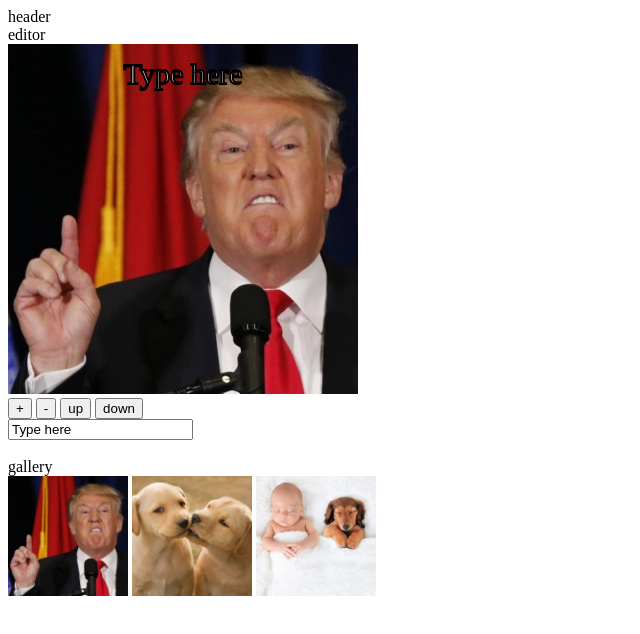
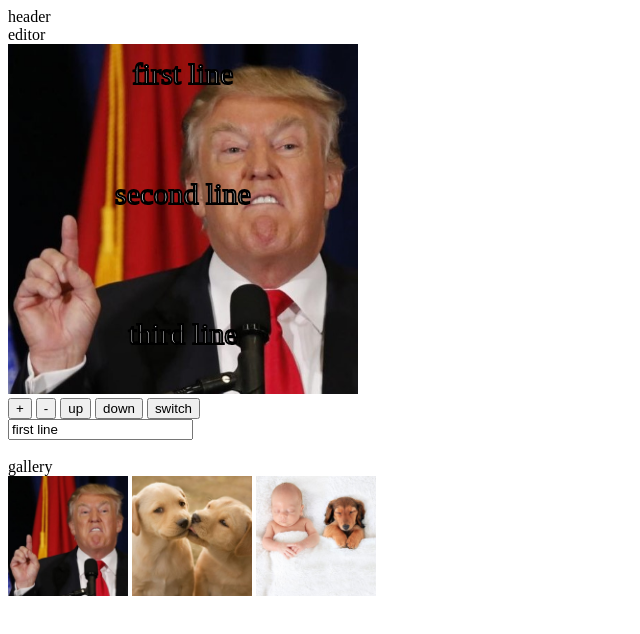
Before and after one commit to leecohen14/meme-generator, a plain HTML site: page index.html in a window 1280 px wide. Shown: the whole page, without its empty margins (0-640 px from the left). Drawn offline with Linux system fonts and the light colour scheme.

Commit message:
all lines rendered together

```diff
--- a/index.html
+++ b/index.html
@@ -23,6 +23,8 @@
                 <button class="decrease" onclick="decreaseText()">-</button>
                 <button class="decrease" onclick="lineUp()">up</button>
                 <button class="decrease" onclick="lineDown()">down</button>
+                <button class="decrease" onclick="switchLine()">switch</button>
+
             </div>
         </div>
 
--- a/js/services/meme-service.js
+++ b/js/services/meme-service.js
@@ -7,13 +7,29 @@ var gMeme = {
     selectedLineIdx: 0,
 
     lines: [{
-        txt: 'Type here',
-        size: 30,
-        align: 'left',
-        color: 'red',
-        textWidth: 0,
-        y: 40
-    }]
+            txt: 'first line',
+            size: 30,
+            align: 'left',
+            color: 'red',
+            textWidth: 0,
+            y: 40
+        }, {
+            txt: 'second line',
+            size: 30,
+            align: 'left',
+            color: 'red',
+            textWidth: 0,
+            y: 160
+        },
+        {
+            txt: 'third line',
+            size: 30,
+            align: 'left',
+            color: 'red',
+            textWidth: 0,
+            y: 300
+        }
+    ]
 }
 var gElCanvas;
 var gCtx;
@@ -25,12 +41,13 @@ function drawImg() {
     img.onload = () => {
         clearCanvas();
         gCtx.drawImage(img, 0, 0, gElCanvas.width, gElCanvas.height)
-        drawText();
+            // drawText();
+        drawAllLines();
         setInputFirstValue();
     }
 }
 
-function drawText(x = 40, y = 40) {
+function drawText() {
     gCtx.lineWidth = 2
     gCtx.strokeStyle = 'black'
     gCtx.fillStyle = 'white'
@@ -43,6 +60,19 @@ function drawText(x = 40, y = 40) {
     var gCurrLineY = gMeme.lines[gMeme.selectedLineIdx].y;
     gCtx.fillText(gCurrLineText, (gElCanvas.width - gTextWidth) / 2, gCurrLineY)
     gCtx.strokeText(gCurrLineText, (gElCanvas.width - gTextWidth) / 2, gCurrLineY)
+}
+
+function drawAllLines() {
+    //run over all lines
+    //do draw text
+    gMeme.lines.forEach(() => {
+        drawText();
+        if (gMeme.selectedLineIdx + 1 < gMeme.lines.length) {
+            gMeme.selectedLineIdx++;
+        } else {
+            gMeme.selectedLineIdx = 0;
+        }
+    })
 }
 
 function updateLineText(el) {
@@ -87,3 +117,10 @@ function lineDown() {
     gMeme.lines[gMeme.selectedLineIdx].y += 5;
     drawImg();
 }
+
+function switchLine() {
+    console.log('line switched');
+    var linesLength = gMeme.lines.length;
+    gMeme.selectedLineIdx = (gMeme.selectedLineIdx + 1 === linesLength) ? 0 : gMeme.selectedLineIdx + 1;
+    drawImg();
+}
```
